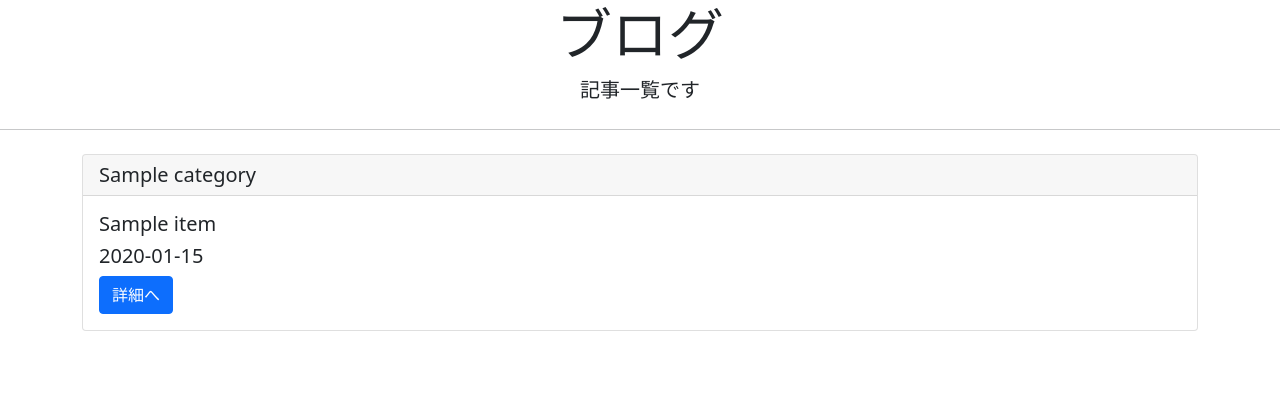
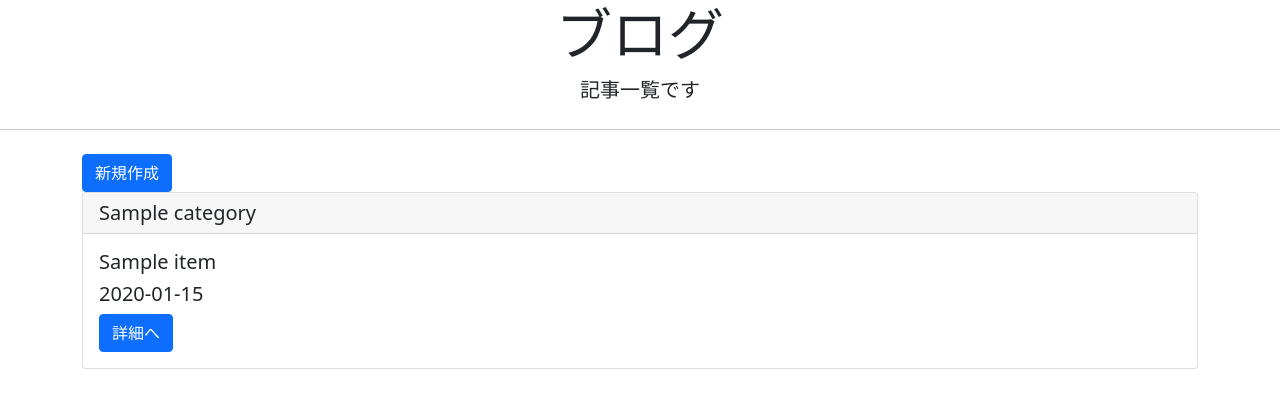
Before and after one commit to sbs-kotani/blogprj, a Django app: template templates/list.html in a window 1280 px wide. Shown: the top 408 px of the page. Run offline with Django 3.2, Linux system fonts and the light colour scheme; the template is opened without the code that fills it: most values are stand-ins (such as "Sample title", 1, 10 or a date in 2020).

Commit message:
2022.2.14-1

```diff
--- a/templates/list.html
+++ b/templates/list.html
@@ -10,6 +10,7 @@
 
 {% block content %}
 <div class="container">
+  <a href="{% url 'create' %}" class="btn btn-primary">新規作成</a>
     {% for item in object_list  %}
     <div class="card">
         <h5 class="card-header">{{ item.category }}</h5>
```
Also changed, not shown: db.sqlite3.
